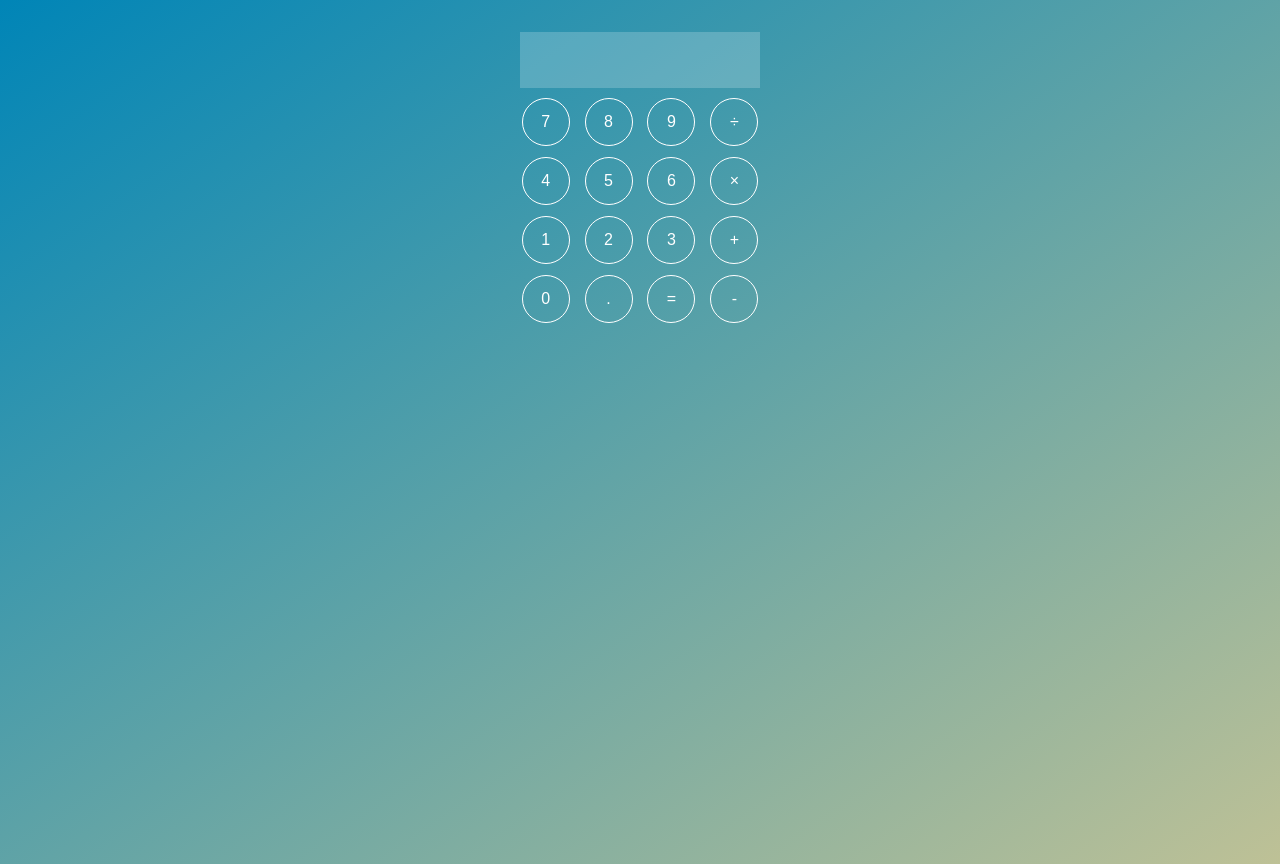
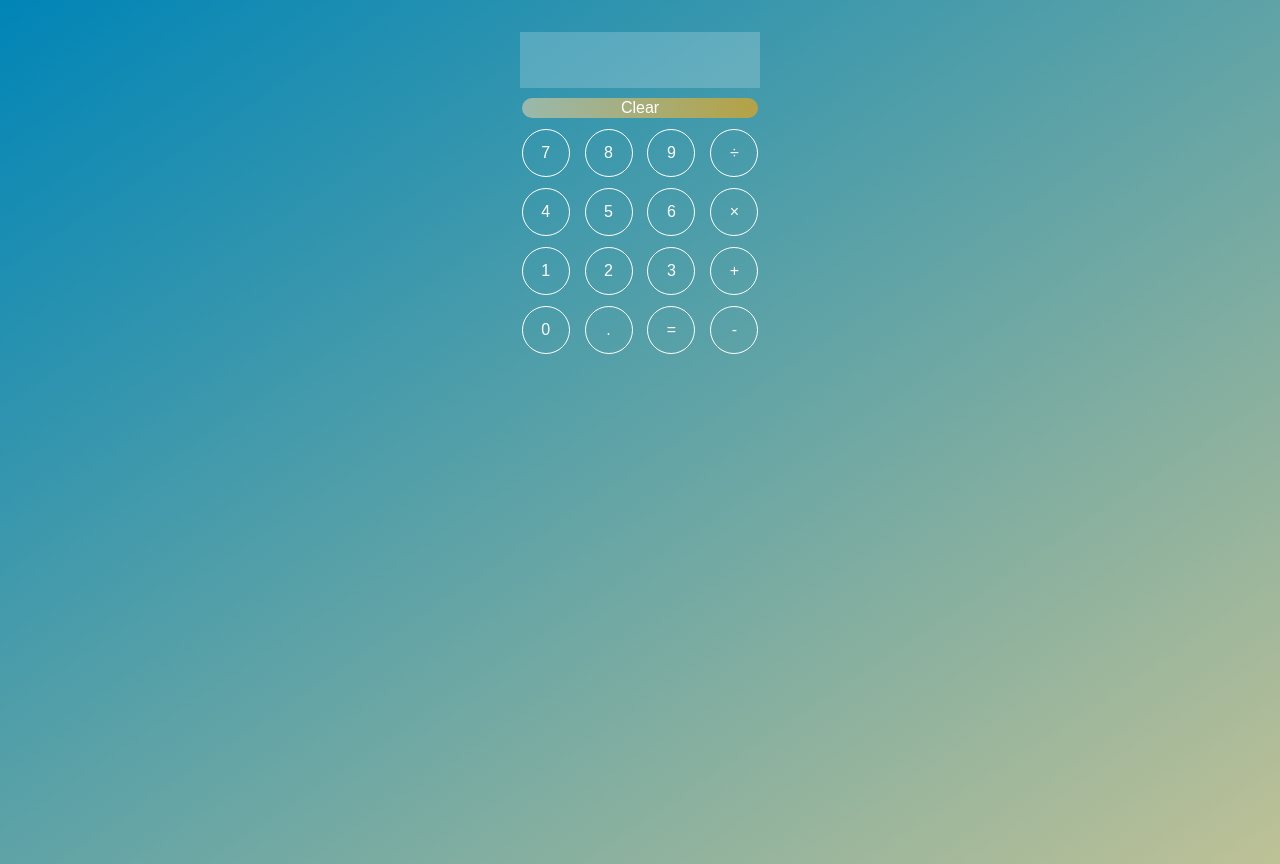
Before and after one commit to turnerjw/ReactCalulator, a React (Create React App) app: page / in a window 1280 px wide. Built offline with nearby package versions, Linux system fonts and the light colour scheme.

Commit message:
Added clear button

```diff
--- a/src/Button.css
+++ b/src/Button.css
@@ -9,6 +9,13 @@
   margin: 0.1rem;
 }
 
+.clear {
+  background: linear-gradient(to right, #ffdcab80, #ffa70099);
+  width: 100%;
+  height: initial;
+  border: none;
+}
+
 .Button:active {
   background: white;
   color: black;
--- a/src/Button.js
+++ b/src/Button.js
@@ -3,8 +3,13 @@ import "./Button.css";
 
 class Button extends Component {
   render() {
+    let className = "Button";
+    if (this.props.clear) {
+      className += " clear";
+    }
+
     return (
-      <button className="Button" onClick={this.props.onClick}>
+      <button className={className} onClick={this.props.onClick}>
         {this.props.text}
       </button>
     );
--- a/src/Calculator.js
+++ b/src/Calculator.js
@@ -11,8 +11,8 @@ class Calculator extends Component {
     };
   }
 
-  renderButton(i) {
-    return <Button text={i} onClick={() => this.handleClick(i)} />;
+  renderButton(i, c) {
+    return <Button clear={c} text={i} onClick={() => this.handleClick(i)} />;
   }
 
   handleClick(i) {
@@ -26,6 +26,7 @@ class Calculator extends Component {
     return (
       <div>
         <Display text={this.state.display} />
+        <div className="row">{this.renderButton("Clear", true)}</div>
         <div className="row">
           {this.renderButton(7)}
           {this.renderButton(8)}
```
